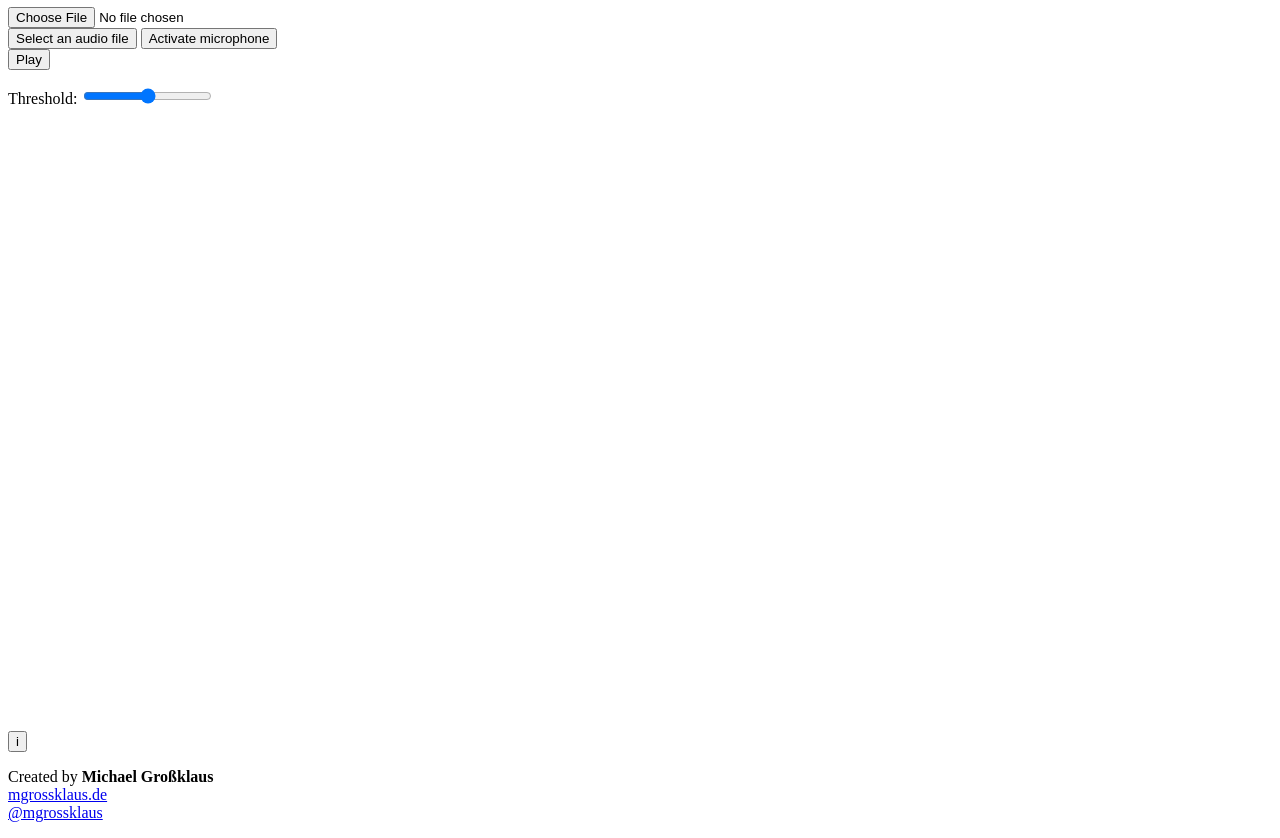
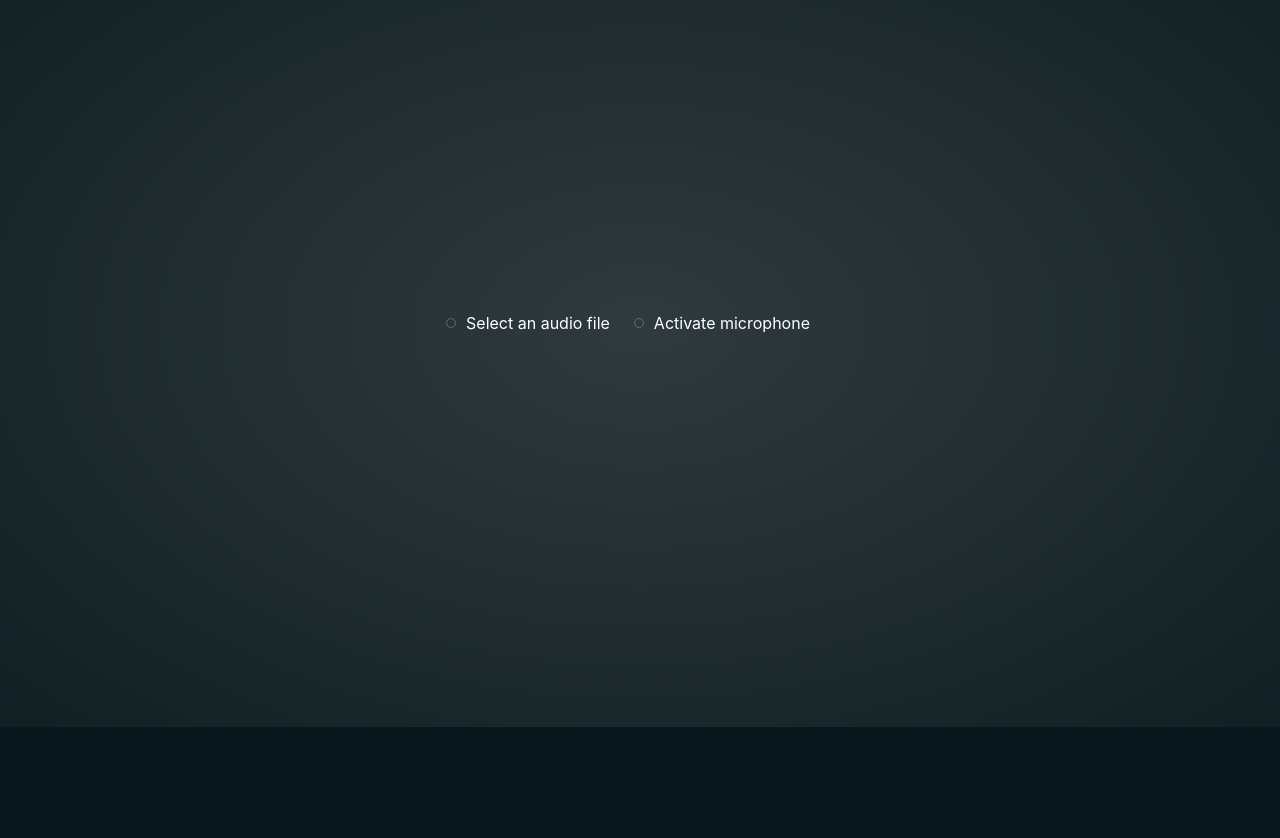
Before and after one commit to mgrsskls/musicearth, a website: page docs/index.html in a window 1280 px wide. Shown: the part 73-911 px from the top of the page. After the commit the page ends 800 px from the top, so only its background shows below. Drawn offline with Linux system fonts and the light colour scheme; the site is published under a folder, as on GitHub Pages, so addresses that start at the root find nothing.

Commit message:
Fix path to assets

```diff
--- a/docs/index.html
+++ b/docs/index.html
@@ -5,8 +5,8 @@
     <title>music earth — by Michael Großklaus</title>
     <meta name="viewport" content="initial-scale=1, width=device-width">
     <meta name="description" content="A visualisation of a selected audio file or sounds recorded by your microphone.">
-    <script src="/js/index.js" defer></script>
-    <link rel="stylesheet" href="/css/index.css">
+    <script src="js/index.js" defer></script>
+    <link rel="stylesheet" href="css/index.css">
   </head>
   <body>
     <main>
```
Also changed, not shown: source/index.html (+2 -2 lines).
